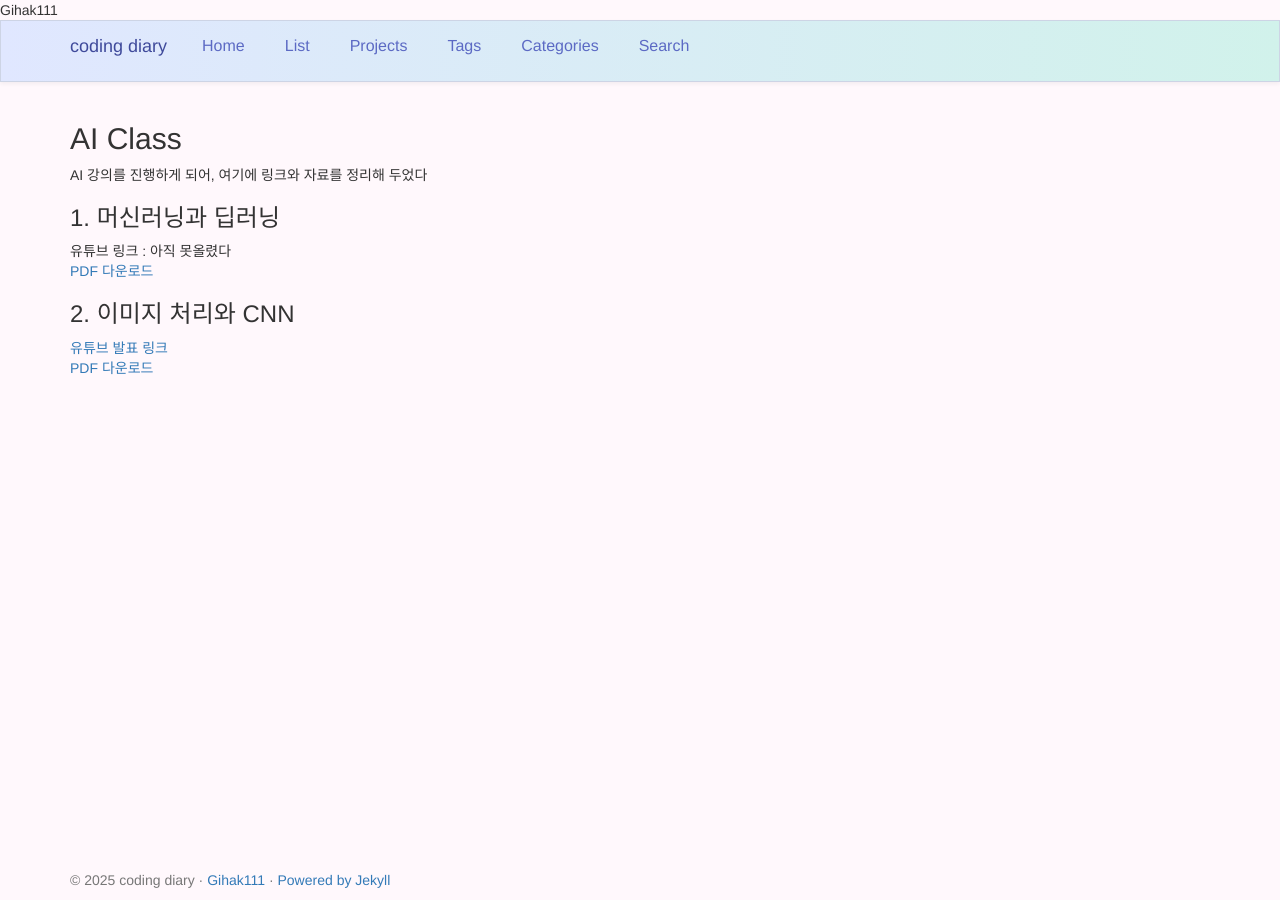
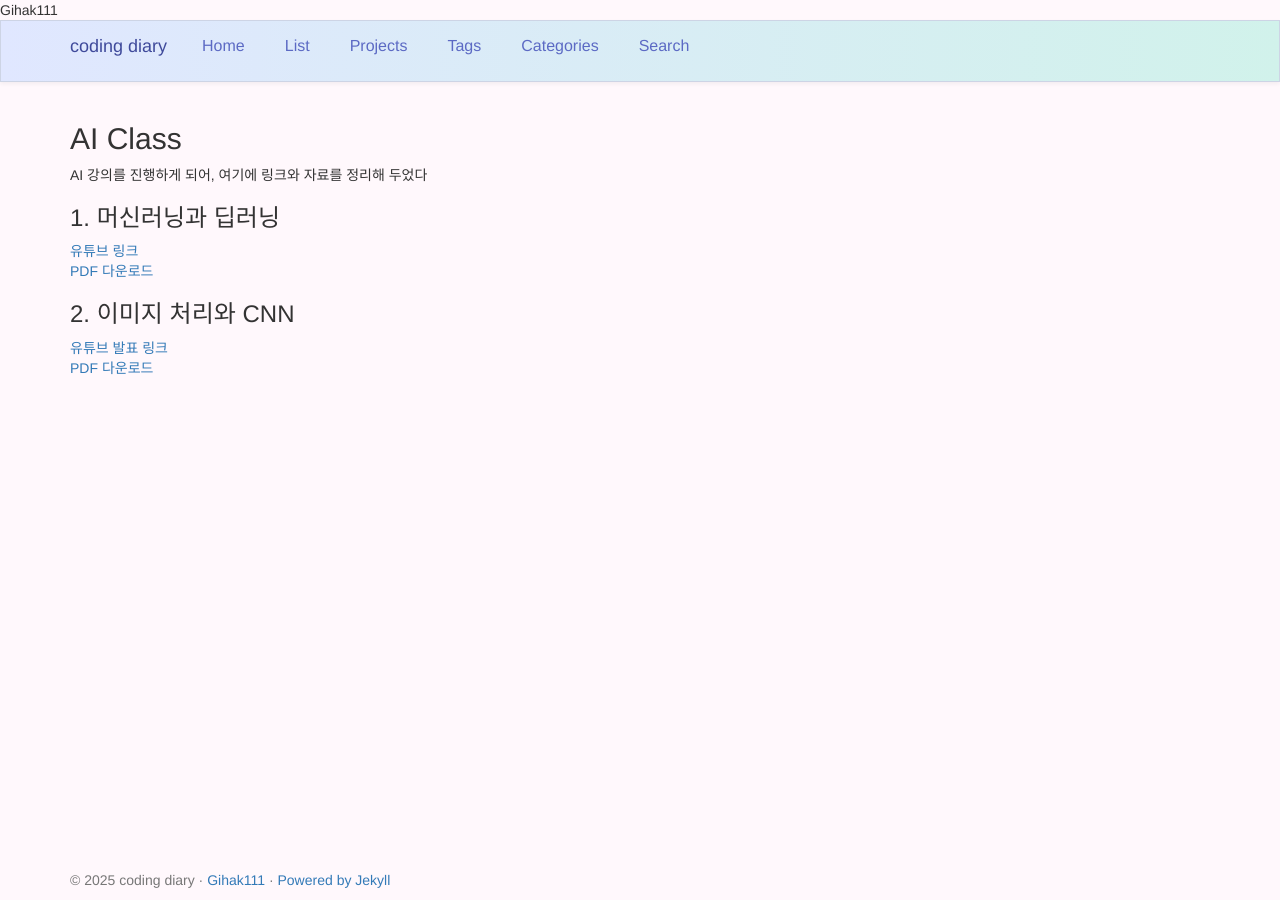
Before and after one commit to Gihak111/Gihak111.github.io, a Jekyll site: the page built from _posts/2025-09-26-AI_class_best_upload.md, in a window 1280 px wide. Built offline with Jekyll 4.4.1, drawn with Linux system fonts in a browser that asks for light colours.

Commit message:
Update 2025-09-26-AI_class_best_upload.md

```diff
--- a/_posts/2025-09-26-AI_class_best_upload.md
+++ b/_posts/2025-09-26-AI_class_best_upload.md
@@ -14,7 +14,7 @@ nav: "docs"
 AI 강의를 진행하게 되어, 여기에 링크와 자료를 정리해 두었다
 
 ### 1. 머신러닝과 딥러닝
-유튜브 링크 : 아직 못올렸다
+[유튜브 링크](https://youtu.be/ZLOM2Ft-HEs)
 [PDF 다운로드]( {{ "/file/1._머신러닝과_딥러닝.pdf" | relative_url }} )
 
 ### 2. 이미지 처리와 CNN
```
